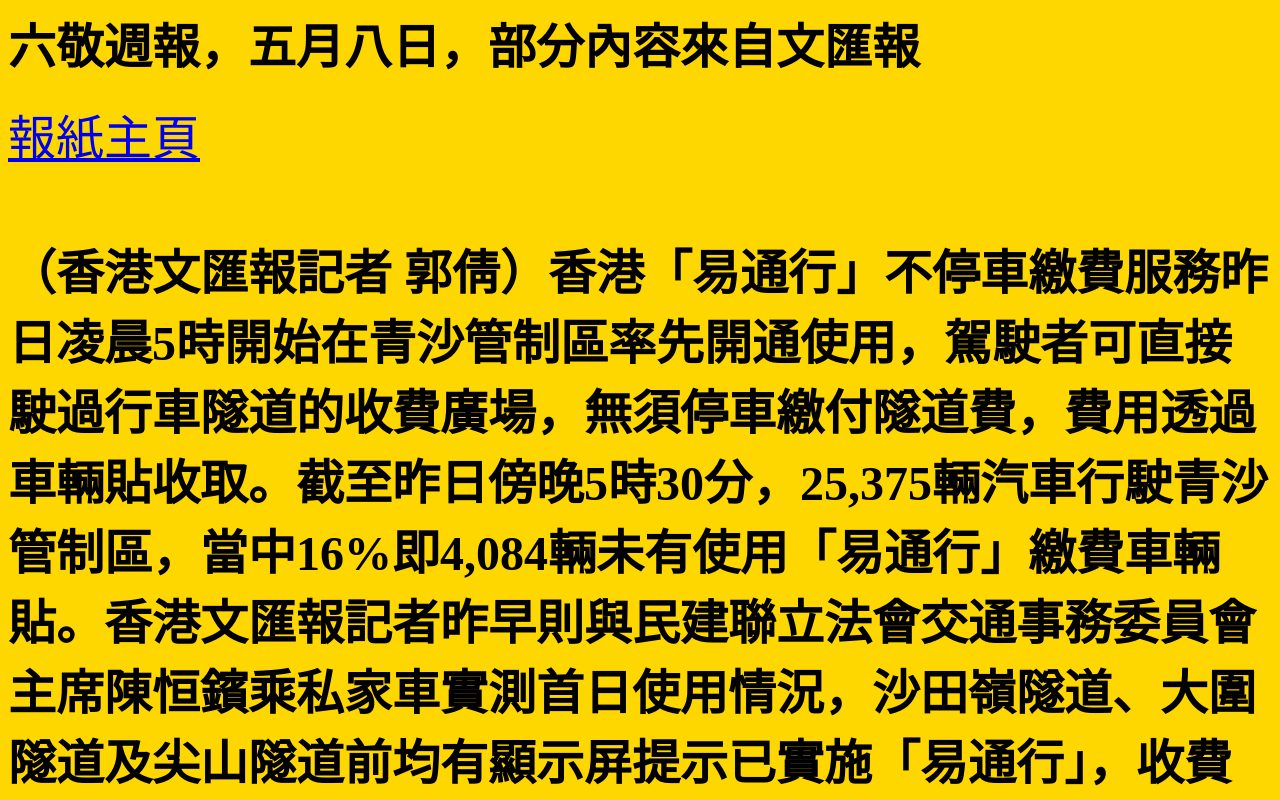
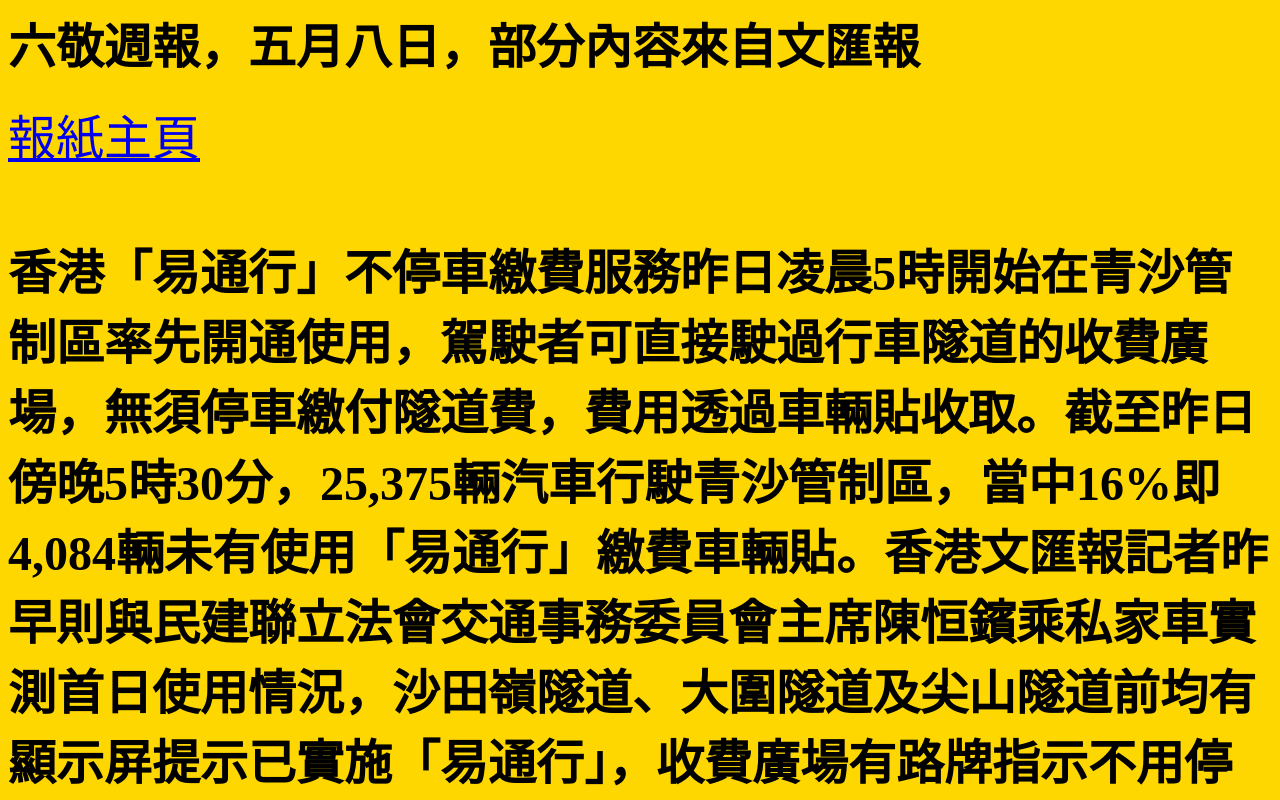
Before and after one commit to DeveloperLeon1116/newspaper1, a plain HTML site: page index.html in a window 1280 px wide. Shown: the top 800 px of the page. Drawn offline with Linux system fonts and the light colour scheme.

Commit message:
Update index.html

```diff
--- a/index.html
+++ b/index.html
@@ -6,7 +6,7 @@
 <h1><font size="+10">六敬週報，五月八日，部分內容來自文匯報</h1>
 <body bgcolor="#FFD700">
 <a href="https://developerleon1116.github.io/newspaper/"><font size="+20">報紙主頁</font></a>
-<h1><font size="+10">（香港文匯報記者 郭倩）香港「易通行」不停車繳費服務昨日凌晨5時開始在青沙管制區率先開通使用，駕駛者可直接駛過行車隧道的收費廣場，無須停車繳付隧道費，費用透過車輛貼收取。截至昨日傍晚5時30分，25,375輛汽車行駛青沙管制區，當中16%即4,084輛未有使用「易通行」繳費車輛貼。香港文匯報記者昨早則與民建聯立法會交通事務委員會主席陳恒鑌乘私家車實測首日使用情況，沙田嶺隧道、大圍隧道及尖山隧道前均有顯示屏提示已實施「易通行」，收費廣場有路牌指示不用停車，但仍有車輛駛經收費亭時遲疑而慢車停下，運輸署亦發現有車輛錯入左邊的巴士行車線，表示會加設更多指示牌，令今日工作天行車暢順。
+<h1><font size="+10">香港「易通行」不停車繳費服務昨日凌晨5時開始在青沙管制區率先開通使用，駕駛者可直接駛過行車隧道的收費廣場，無須停車繳付隧道費，費用透過車輛貼收取。截至昨日傍晚5時30分，25,375輛汽車行駛青沙管制區，當中16%即4,084輛未有使用「易通行」繳費車輛貼。香港文匯報記者昨早則與民建聯立法會交通事務委員會主席陳恒鑌乘私家車實測首日使用情況，沙田嶺隧道、大圍隧道及尖山隧道前均有顯示屏提示已實施「易通行」，收費廣場有路牌指示不用停車，但仍有車輛駛經收費亭時遲疑而慢車停下，運輸署亦發現有車輛錯入左邊的巴士行車線，表示會加設更多指示牌，令今日工作天行車暢順。
 繼青沙管制區後，下一個開通使用「易通行」繳費服務的是城門隧道和獅子山隧道，其他由政府營運的收費隧道及公路，亦會在今年內陸續實施，政府最後則會在收回大欖隧道及西區海底隧道後亦改用「易通行」收費。
 顯示屏提示 車流大致順暢
 香港文匯報記者與陳恒鑌昨早實測青沙管制區使用「易通行」繳費情況，早上8時駕車由大圍出發，經沙田嶺隧道、大圍隧道及尖山隧道駛往西九文化區，體驗不停車繳費。現場觀察所見，汽車經過三條隧道前，隧道口的「龍門架」上均有顯示屏顯示「青沙已實施易通行繳費」提醒駕駛者，駛至收費廣場時，收費亭前方、道路兩側及天橋上均有寫上「易通行繳費，不用停車」的指示牌，而早上車流較稀疏，交通亦大致順暢。不過，亦有駕駛者不清楚及看不到指示，習慣性地經過已圍上黑布的隧道收費亭時出現慢車的遲疑情況，甚至在收費亭停下。運輸署署長羅淑佩亦實地觀察，指見到極少數司機或未習慣，通過已停用的收費亭時有猶疑甚至收慢停車，隧道管理公司職員很快指示有關司機前行。
@@ -21,13 +21,14 @@
 對於今年內所有政府收費隧道及公路都採用「易通行」繳費服務，雖迎來更方便的新時代，但對全港約150名隧道收費員來說，亦意味着一個時代的終結。對此，陳恒鑌慨嘆：「無辦法，畢竟要往前看。」
 
 遲交隧道費 附加費最高350元
-（記者 劉明）對於昨日仍有16%行駛青沙管制區的車輛未偵測到有車輛貼，運輸署署長羅淑佩表示已預計有此現象，政府會繼續加強宣傳，並在不同的諮詢站與林士街及荃灣兩個停車場內安排申請使用「易通行」的一站式服務。她並指出，若未有車輛貼行駛青沙管制區，會接獲通知補交繳費，若一直拖欠，不但會被徵收附加費，更有可能被檢控。
+對於昨日仍有16%行駛青沙管制區的車輛未偵測到有車輛貼，運輸署署長羅淑佩表示已預計有此現象，政府會繼續加強宣傳，並在不同的諮詢站與林士街及荃灣兩個停車場內安排申請使用「易通行」的一站式服務。她並指出，若未有車輛貼行駛青沙管制區，會接獲通知補交繳費，若一直拖欠，不但會被徵收附加費，更有可能被檢控。
 「易通行」不停車繳費服務原定今年2月26日在青沙管制區實施，惟當時不少車主投訴推行倉促，申請不到車輛貼，運輸署在實施前兩周宣布延期至昨日才推行，並在全港加設逾20個諮詢站協助車主申請有關服務如申請車輛貼及開立「易通行」戶口，但仍有車主表示申請多時仍未收到車輛貼。
 羅淑佩昨日會見傳媒時表示，全港80萬輛汽車當中，85%即68萬輛已有車輛貼，與昨日行駛青沙管制區有車輛貼和無貼的比例相若，因此已預計有關情況，當然希望駕駛人士盡快申請「易通行」服務。至於偵測到有車輛貼的車輛，大部分亦已順利繳費。
 部分有貼車主未綁定戶口
 她表示：「有車輛貼的車輛，約七成已開立『易通行』戶口，但亦有部分車主可能仍未選定自動繳費方式或戶口，或選定了但未top-up（增值），戶口不夠錢，可能要睇定啲，之後先畀錢也不出奇。」
 她呼籲駕駛人士早些綁定戶口及留意戶口內是否有足夠金額。
 至於未有車輛貼使用「易通行」繳費的車輛，會被追繳隧道費，「會影車頭車尾的車牌，及有其他方法可以搵架車出來，首先會通知駕駛者需要補交隧道費，若7個工作天後未補交，會有另一個通知，即有兩次提醒，到14天仍未交則有175元的附加費，若多次催繳仍然不交，過了另外21天，則會有350元附加費，再之後也不交則會採取法律行動去控告車主。」
-她並說，昨早啟用「易通行」後，承辦商也做到駕駛者經過隧道後約兩三分鐘，在應用程序內收到通知是否成功收費。不過，她表示初期以相當多的人手核實，包括會抽樣覆核，「讓系統有更多資料，有大數據可以學習，令運作更暢順，等機器有多些資訊，將來便更加聰明及更有智慧，因此若大家稍遲才收到訊息也不用擔心，可能只因以人手核實用多了時間。」</h1>
+她並說，昨早啟用「易通行」後，承辦商也做到駕駛者經過隧道後約兩三分鐘，在應用程序內收到通知是否成功收費。不過，她表示初期以相當多的人手核實，包括會抽樣覆核，「讓系統有更多資料，有大數據可以學習，令運作更暢順，等機器有多些資訊，將來便更加聰明及更有智慧，因此若大家稍遲才收到訊息也不用擔心，可能只因以人手核實用多了時間。」
+部分資料來自文匯報記者</h1>
 </body>
 </html>
```
